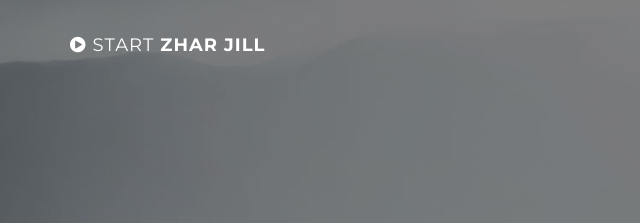
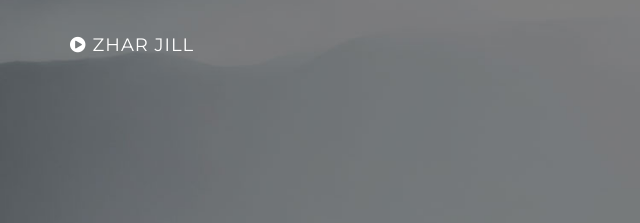
Before and after one commit to ZharJill/ZharJill.github.io, a plain HTML site: page index.html in a window 1280 px wide. Shown: the top 223 px of the page, 0-640 px from the left. Drawn offline with Linux system fonts and the light colour scheme; some packages are replaced by stand-ins of ours.

Commit message:
Update index.html

```diff
--- a/index.html
+++ b/index.html
@@ -9,7 +9,7 @@
     <meta name="description" content="">
     <meta name="author" content="">
 
-    <title>Grayscale - Start Bootstrap Theme</title>
+    <title>Zhar Jill</title>
 
     <!-- Bootstrap Core CSS -->
     <link href="css/bootstrap.min.css" rel="stylesheet">
@@ -41,7 +41,7 @@
                     <i class="fa fa-bars"></i>
                 </button>
                 <a class="navbar-brand page-scroll" href="#page-top">
-                    <i class="fa fa-play-circle"></i>  <span class="light">Start</span> Zhar Jill
+                    <i class="fa fa-play-circle"></i>  <span class="light">Zhar Jill</span>
                 </a>
             </div>
 
```
